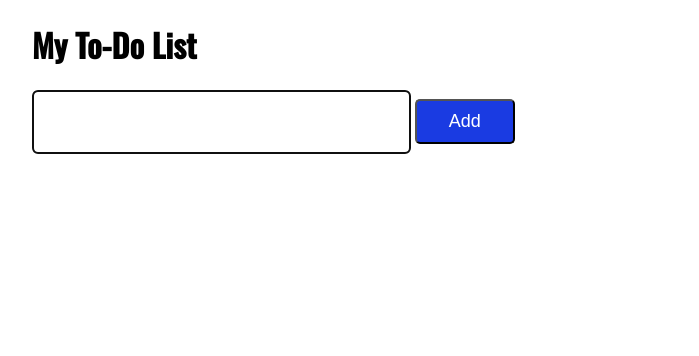
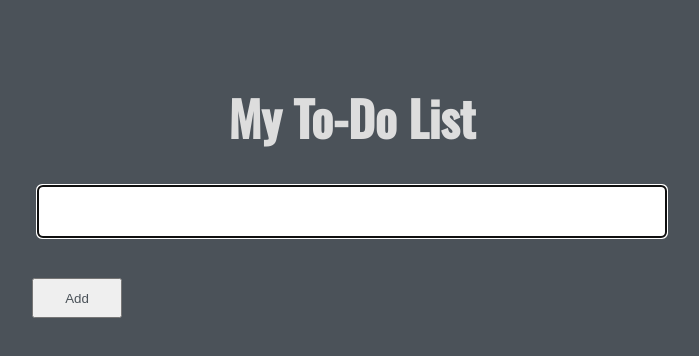
Before and after one commit to WDI-SEA/jquery-todo-ATX, a plain HTML site: page Starter-Code/index.html in a window 1280 px wide. Shown: the whole page, without its empty margins (288-987 px from the left). Drawn offline with nearby package versions, Linux system fonts and the light colour scheme.

Commit message:
Revamped UI

```diff
--- a/Starter-Code/style.css
+++ b/Starter-Code/style.css
@@ -1,36 +1,42 @@
 body {
+   background-color: #4B5259;
    width: 50%;
    margin: 0 auto;
    font-family: 'Oswald', sans-serif;
+   color: #DDDDDD;
 }
-img {
-   display: block;
-   height: 150px;
-   width: 236px;
-   margin: 50px auto 0 auto;
+h1 {
+   color: #DDDDDD;
+   text-align: center;
+   padding-top: 50px;
+   font-size: 48px;
 }
 ul {
    list-style-type: none;
 }
 li {
    font-size: 24px;
+   cursor: default;
    /*display: inline;*/
 }
 label {
    display: inline;
 }
 .input-box {
-   height: 40px;
-   width: 355px;
+   display: block;
+   margin: 0 auto;
+   width: 93%;
+   height: 35px;
+   font-size: 24px;
+   padding: 7px 15px;
    border-radius: 5px;
-   font-size: 18px;
-   padding: 10px;
+   color: #4B5259;
+   overflow-wrap: break-word;
 }
 .input-button {
-   background-color: #1A3BE2;
-   color: white;
-   border-radius: 5px;
-   width: 100px;
-   height: 45px;
-   font-size: 18px;
+   margin-top: 40px;
+   height: 40px;
+   width: 90px;
+   color: #4B5259;
+   padding: 5px;
 }
```
